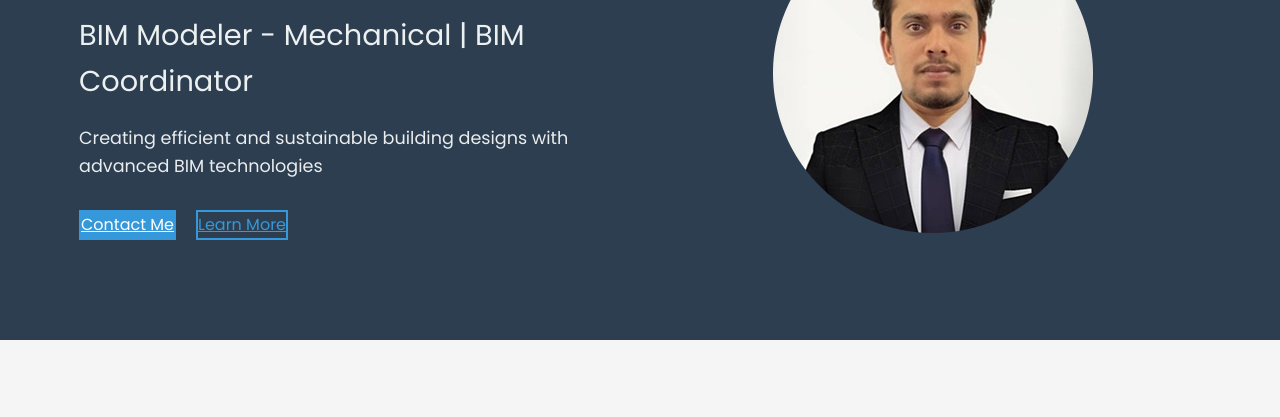
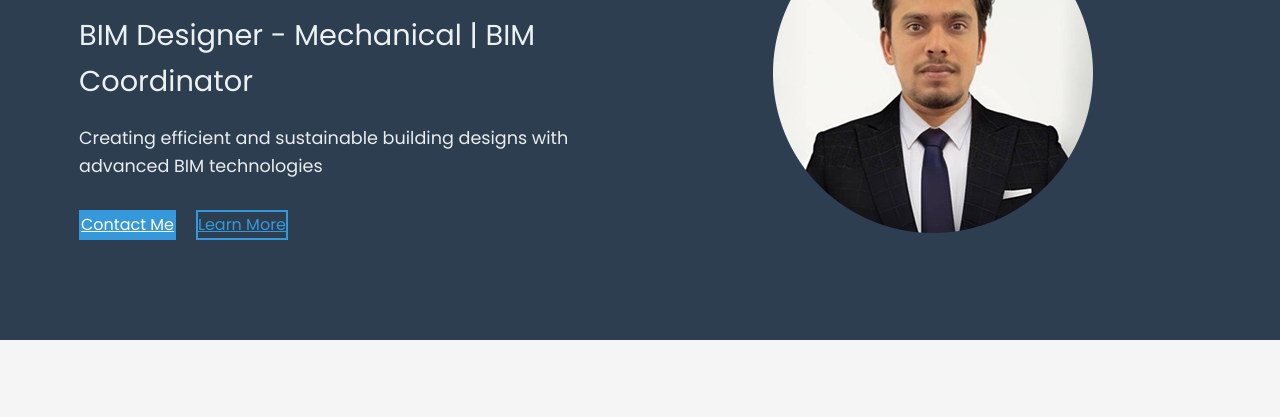
Before and after one commit to codewithbaste/somnath, a plain HTML site: page index.html in a window 1280 px wide. Shown: the part 313-730 px from the top of the page. Drawn offline with Linux system fonts and the light colour scheme.

Commit message:
Update index.html

```diff
--- a/index.html
+++ b/index.html
@@ -32,7 +32,7 @@
         <div class="container">
             <div class="hero-content">
                 <h1>Somnath Baste</h1>
-                <h2>BIM Modeler - Mechanical | BIM Coordinator</h2>
+                <h2>BIM Designer - Mechanical | BIM Coordinator</h2>
                 <p>Creating efficient and sustainable building designs with advanced BIM technologies</p>
                 <div class="hero-btns">
                     <a href="#contact" class="btn-primary">Contact Me</a>
```
